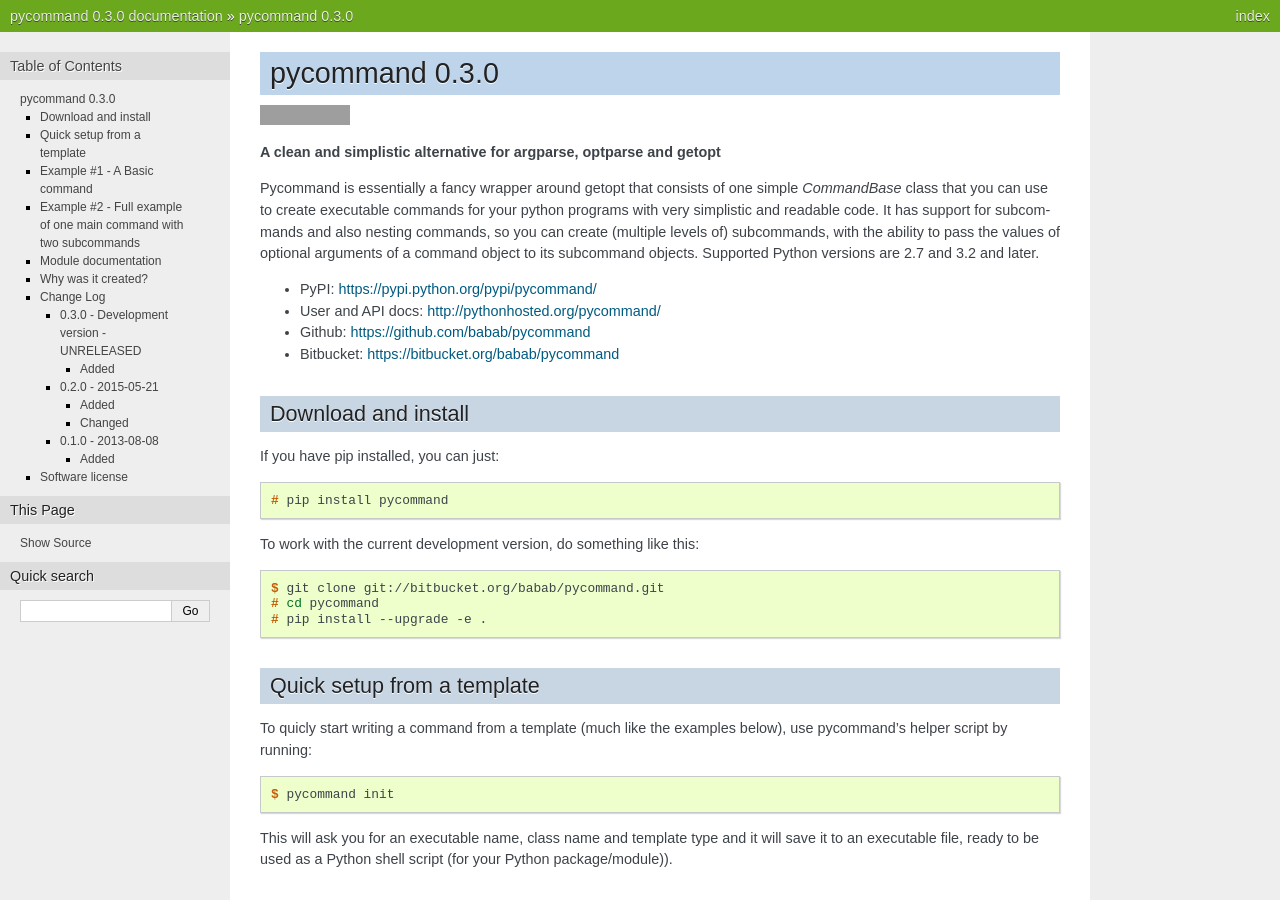
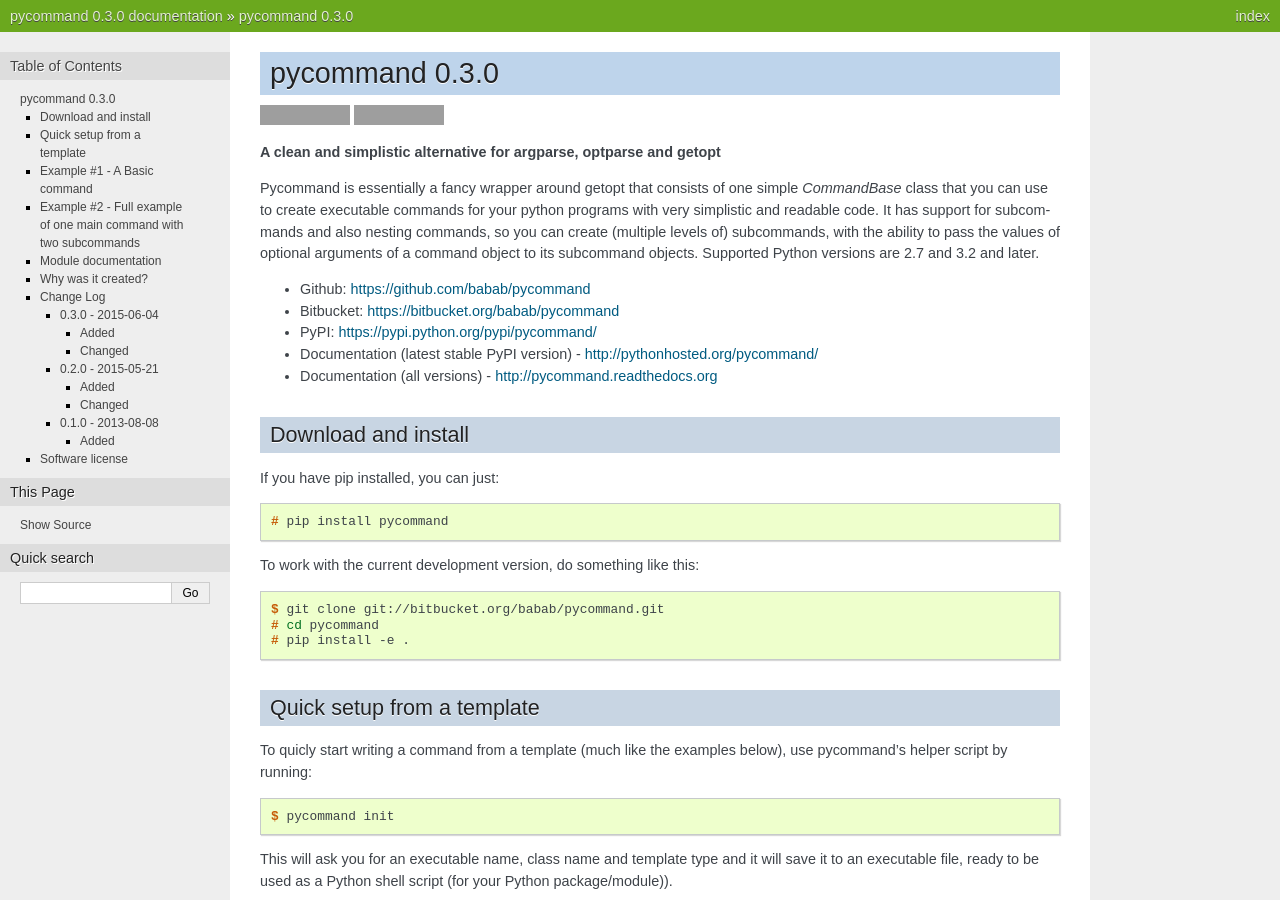
Before and after one commit to babab/pycommand, a Sphinx documentation site: the page built from doc/index.rst, in a window 1280 px wide and 900 px high. Built offline with Sphinx 7.4.7, drawn with Linux system fonts in a browser that asks for light colours; some of the changed text lies outside the part shown; grey boxes are pictures that could not be loaded.

```diff
--- a/CHANGELOG.rst
+++ b/CHANGELOG.rst
@@ -4,18 +4,21 @@ Change Log
 pycommand adheres to `Semantic Versioning <http://semver.org/>`_.
 
 
-0.3.0 - Development version - UNRELEASED
-----------------------------------------
+0.3.0 - 2015-06-04
+------------------
 
 Added
 #####
 - Shortcut ``run_and_exit()`` for reading from ``sys.argv[1:]`` and exiting
   the interpreter via ``sys.exit(status)``
+- Package as wheel distribution to speed up installations
+- Add ``man pycommand`` ability, i.e. install mandoc in ``/usr/share/man3/``
+
+Changed
+#######
 - Add support for getting flags by attribute like ``self.flags.help``.
   The default approach for normal dicts like ``self.flags['help']``
   remains valid.
-- Package as wheel distribution to speed up installations
-- Add ``man pycommand`` ability, i.e. install mandoc in ``/usr/share/man3/``
 
 
 0.2.0 - 2015-05-21
--- a/doc/index.rst
+++ b/doc/index.rst
@@ -3,6 +3,11 @@ pycommand 0.3.0
 
 .. image:: https://travis-ci.org/babab/pycommand.svg?branch=master
     :target: https://travis-ci.org/babab/pycommand
+    :alt: Build Status
+
+.. image:: https://readthedocs.org/projects/pycommand/badge/?version=stable
+    :target: https://readthedocs.org/projects/pycommand/?badge=stable
+    :alt: Documentation Status
 
 .. toctree::
    :maxdepth: 2
@@ -17,10 +22,11 @@ can create (multiple levels of) subcommands, with the ability to pass
 the values of optional arguments of a command object to its subcommand
 objects. Supported Python versions are 2.7 and 3.2 and later.
 
-- PyPI: https://pypi.python.org/pypi/pycommand/
-- User and API docs: http://pythonhosted.org/pycommand/
 - Github: https://github.com/babab/pycommand
 - Bitbucket: https://bitbucket.org/babab/pycommand
+- PyPI: https://pypi.python.org/pypi/pycommand/
+- Documentation (latest stable PyPI version) - http://pythonhosted.org/pycommand/
+- Documentation (all versions) - http://pycommand.readthedocs.org
 
 
 Download and install
@@ -38,7 +44,7 @@ To work with the current development version, do something like this:
 
    $ git clone git://bitbucket.org/babab/pycommand.git
    # cd pycommand
-   # pip install --upgrade -e .
+   # pip install -e .
 
 
 Quick setup from a template
--- a/pycommand.py
+++ b/pycommand.py
@@ -21,7 +21,7 @@ import sys
 __docformat__ = 'restructuredtext'
 __author__ = "Benjamin Althues"
 __copyright__ = "Copyright (C) 2013-2015  Benjamin Althues"
-__version_info__ = (0, 3, 0, 'alpha', 0)
+__version_info__ = (0, 3, 0, 'beta', 0)
 __version__ = '0.3.0'
 
 
--- a/requirements-dev.txt
+++ b/requirements-dev.txt
@@ -1,2 +1,2 @@
-nose>=1.3.6
+nose>=1.3.7
 Sphinx>=1.3.1
--- a/setup.py
+++ b/setup.py
@@ -35,7 +35,5 @@ setup(
         'Topic :: System :: Software Distribution',
         'Topic :: Terminals',
         'Topic :: Utilities',
-
-        'BLOCK FOR UPLOAD',
     ],
 )
```
Also changed, not shown: README.rst (+10 -9 lines), 2 other files.
